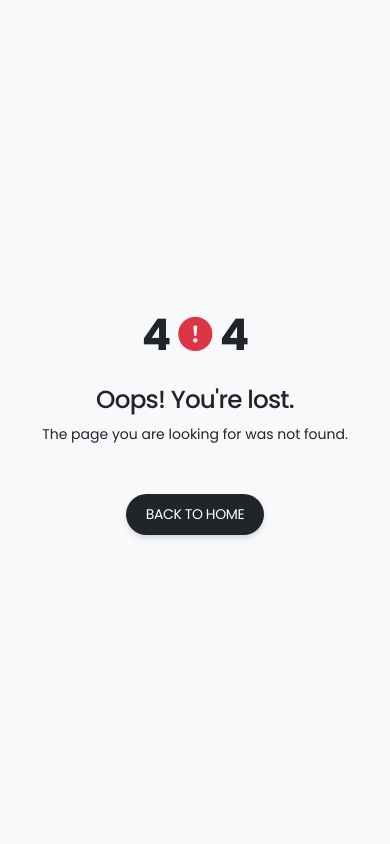
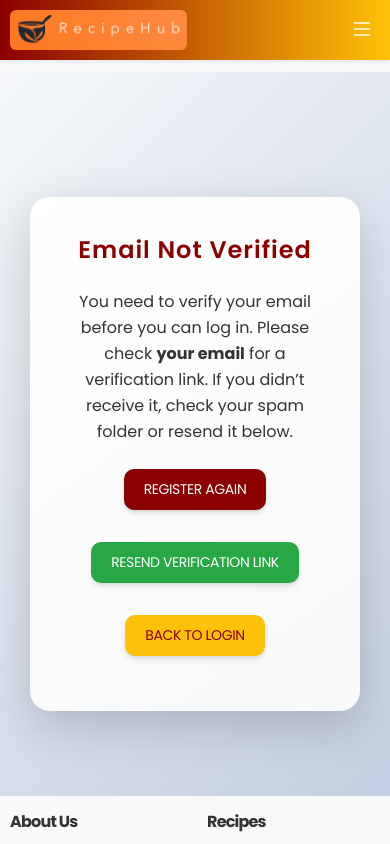
Before and after one commit to MostafizurSawon/Python-react-fullstack, a React (Vite) app in the folder react/recipehub/: page /not-verified in a window 390 px wide. Before the commit this address had no page. Shown: the top 844 px of the page. Built offline with nearby package versions, Linux system fonts and the light colour scheme.

Commit message:
responsiveness fixed, email verify fixed

```diff
--- a/react/recipehub/src/App.jsx
+++ b/react/recipehub/src/App.jsx
@@ -26,6 +26,7 @@ import AllUsers from "./partials/AllUsers";
 import UserProfile from "./partials/UserProfile";
 import UserInfo from "./partials/UserInfo";
 import UserMessages from "./partials/UserMessages";
+import NotVerifiedPage from "./pages/NotVerifiedPage"; // Added import
 
 function App() {
   return (
@@ -40,6 +41,7 @@ function App() {
           <Route path="/set-new-password" element={<SetPasswordPage />} />
           <Route path="/logout" element={<LogoutPage />} />
           <Route path="/recipes/:id" element={<RecipeDetail />} />
+          <Route path="/not-verified" element={<NotVerifiedPage />} /> {/* Added route */}
 
           {/* Protected Routes */}
           <Route element={<ProtectedRoute />}>
@@ -47,7 +49,7 @@ function App() {
               <Route path="index/" element={<DashboardIndexPage />} />
               <Route path="update-profile/" element={<ProfilePage />} />
               <Route path="users/" element={<AllUsers />} />
-              <Route path="messages/" element={<UserMessages/>} />
+              <Route path="messages/" element={<UserMessages />} />
               <Route path="users/:email" element={<UserProfile />} />
               <Route path="user-info/" element={<UserInfo />} />
               <Route path="add-recipe/" element={<RecipeForm />} />
--- a/react/recipehub/src/pages/Home.jsx
+++ b/react/recipehub/src/pages/Home.jsx
@@ -59,13 +59,24 @@ function Home() {
   if (loading) return <Loading />;
 
   return (
-    <div className="my-5 pt-5">
+    <div className="my-3">
       <div className="container">
-        <h1 className="mb-4" style={{ fontSize: '2.5rem', fontWeight: '700', color: '#2c3e50', textAlign: 'center' }}>
-          Trending Recipes
-        </h1>
+      <h1
+        className="mb-4"
+        style={{
+          fontSize: '2.5rem',
+          fontWeight: '700',
+          background: 'linear-gradient(to right, #ff5733, #ffb733)', // Gradient matching the nav bar
+          WebkitBackgroundClip: 'text', // Clips the background to the text (for Webkit browsers)
+          backgroundClip: 'text', // Standard property for background clipping
+          color: 'transparent', // Makes the text transparent so the gradient shows through
+          textAlign: 'center',
+        }}
+      >
+        Trending Recipes
+      </h1>
         {recipes.length > 0 ? (
-          <Slider {...settings}>
+          <Slider {...settings} style={{ maxHeight: '400px', overflow: 'hidden' }}>
             {recipes.map(recipe => (
               <div key={recipe.id} className="p-3">
                 <Card
@@ -76,7 +87,7 @@ function Home() {
                     overflow: 'hidden',
                     background: 'linear-gradient(135deg, #ffffff, #f8f9fa)',
                     cursor: 'pointer',
-                    transition: 'transform 0.3s',
+                    transition: 'transform 0.5s',
                   }}
                   onClick={() => navigate(`/recipes/${recipe.id}`)}
                   onMouseEnter={(e) => (e.currentTarget.style.transform = 'scale(1.05)')}
@@ -144,7 +155,7 @@ function Home() {
                         className="ms-2"
                         style={{ fontSize: '0.9rem', padding: '5px 10px', borderRadius: '10px' }}
                       >
-                        Total Reactions: {recipe.reaction_counts?.total || 0} {/* Updated to total */}
+                        Total Reactions: {recipe.reaction_counts?.total || 0}
                       </Badge>
                     </div>
                   </Card.Body>
@@ -153,7 +164,7 @@ function Home() {
             ))}
           </Slider>
         ) : (
-          <p className="text-center text-muted mt-4">No trending recipes available.</p>
+          <p className="text-center text-muted mt-4"><Loading /></p>
         )}
       </div>
     </div>
--- a/react/recipehub/src/pages/LoginPage.jsx
+++ b/react/recipehub/src/pages/LoginPage.jsx
@@ -16,7 +16,7 @@ const LoginPage = () => {
   const [email, setEmail] = useState("");
   const [password, setPassword] = useState("");
   const [isDesktop, setIsDesktop] = useState(window.innerWidth > 1024);
-  const [isLoading, setIsLoading] = useState(false); // New state for loading
+  const [isLoading, setIsLoading] = useState(false);
   const buttonRef = useRef(null);
   const lastMoveTimeRef = useRef(0);
   const funnyAudioRef = useRef(null);
@@ -61,7 +61,7 @@ const LoginPage = () => {
 
     const debounceTimeout = setTimeout(() => {
       myaxios
-        .post("/accounts/validate-password/", { email, password })
+        .post("/accounts/validate-password/", { email, password })  // Updated endpoint
         .then((response) => {
           if (response.data.status === "valid") {
             setIsPasswordCorrect(true);
@@ -85,7 +85,7 @@ const LoginPage = () => {
             funnyAudioRef.current.play();
           }
         });
-    }, 1000); // Increased debounce time to 1000ms
+    }, 1000);
 
     return () => clearTimeout(debounceTimeout);
   }, [email, password, isDesktop]);
@@ -138,7 +138,6 @@ const LoginPage = () => {
       }
     };
 
-    // Only add the mousemove event listener on desktop devices
     if (isDesktop) {
       window.addEventListener("mousemove", handleMouseMove);
     }
@@ -151,29 +150,47 @@ const LoginPage = () => {
   }, [isPasswordCorrect, buttonPosition, isDesktop]);
 
   const handleSubmit = async (e) => {
-    e.preventDefault(); // Prevent default form submission behavior
+    e.preventDefault();
 
     const formdata = new FormData(e.target);
     const data = Object.fromEntries(formdata);
 
-    setIsLoading(true); // Start loading
+    setIsLoading(true);
     try {
-      const success = await login(data.email, data.password);
-      if (success) {
-        setTimeout(() => {
-          navigate("/dashboard/index/");
-        }, 500);
+      const response = await myaxios.post("/accounts/login/", {  // Updated endpoint
+        email: data.email,
+        password: data.password,
+      });
+
+      if (response.data.status === "success") {
+        const token = response.data.token;
+        const success = await login(data.email, data.password, token);  // Pass token to context
+        if (success) {
+          successToast("Login Successful!");
+          setTimeout(() => {
+            navigate("/dashboard/index/");
+          }, 500);
+        } else {
+          throw new Error("Context login failed");
+        }
+      } else if (response.data.status === "unverified") {
+        errorToast(response.data.message);
+        navigate("/not-verified", { state: { email: data.email } });  // Redirect to not verified page
       } else {
-        setErrorFields(["email", "password"]);
-        setIsPasswordCorrect(false);
+        throw new Error(response.data.message || "Invalid Credentials");
       }
     } catch (error) {
       console.error("Login error ->", error);
       setErrorFields(["email", "password"]);
       setIsPasswordCorrect(false);
-      errorToast("Failed to log in. Please check your email and password.");
+      if (error.response?.data?.status === "unverified") {
+        errorToast(error.response.data.message);
+        navigate("/not-verified", { state: { email: data.email } });
+      } else {
+        errorToast("Failed to log in. Please check your email and password.");
+      }
     } finally {
-      setIsLoading(false); // Stop loading
+      setIsLoading(false);
     }
   };
 
@@ -264,7 +281,7 @@ const LoginPage = () => {
                 ref={buttonRef}
                 type="submit"
                 className={`btn ${isDesktop && !isPasswordCorrect ? "wobble" : ""}`}
-                disabled={isLoading} // Disable button while loading
+                disabled={isLoading}
                 style={{
                   background:
                     "linear-gradient(90deg, #8B0000 0%, #FFC107 100%)",
--- a/react/recipehub/src/pages/LogoutPage.jsx
+++ b/react/recipehub/src/pages/LogoutPage.jsx
@@ -1,4 +1,3 @@
-// src/pages/LogoutPage.jsx
 import { useEffect } from "react";
 import { useUser } from "../context/UserContext";
 
--- a/react/recipehub/src/pages/MainSection.css
+++ b/react/recipehub/src/pages/MainSection.css
@@ -26,7 +26,7 @@
 /* Style the label to include a custom checkbox */
 .custom-checkbox .form-check-label {
   position: relative;
-  padding-left: 60px; /* Increased padding to add more space between checkmark and text */
+  padding-left: 40px; /* Reduced for better balance, adjusted per breakpoint */
   color: #34495e;
   cursor: pointer;
   font-weight: 500;
@@ -62,11 +62,11 @@
   top: 50%;
   transform: translateY(-50%);
   color: #fff;
-  font-size: 14px;
+  font-size: 0.9em; /* Scale with checkbox size */
   font-weight: bold;
 }
 
-/* Focus state */
+/* Focus state for accessibility */
 .custom-checkbox .form-check-input:focus + .form-check-label::before {
   box-shadow: 0 0 0 0.2rem rgba(231, 76, 18, 0.25);
 }
@@ -123,18 +123,69 @@
   }
 
   .custom-checkbox .form-check-label {
-    padding-left: 35px; /* Slightly less padding on mobile for better fit */
+    padding-left: 32px; /* Slightly less padding on mobile for better fit */
+  }
+
+  .custom-checkbox .form-check-label::before {
+    width: 1.1em;
+    height: 1.1em;
+  }
+
+  .custom-checkbox .form-check-input:checked + .form-check-label::after {
+    left: 4px;
+    font-size: 0.85em; /* Slightly smaller checkmark for mobile */
   }
 }
 
-/* Ensure the category list is scrollable */
+/* Ensure proper spacing for smaller screens */
+@media (max-width: 576px) {
+  .custom-checkbox-wrapper {
+    padding: 6px 10px;
+  }
+
+  .custom-checkbox .form-check-label {
+    padding-left: 28px; /* Further reduce padding on smaller screens */
+  }
+
+  .custom-checkbox .form-check-label::before {
+    width: 1em;
+    height: 1em;
+  }
+
+  .custom-checkbox .form-check-input:checked + .form-check-label::after {
+    left: 4px;
+    font-size: 0.8em; /* Even smaller checkmark for smaller screens */
+  }
+}
+
+/* Ensure the category list is scrollable with custom scrollbar */
 .category-list {
   max-height: 60vh;
   overflow-y: auto;
   padding-right: 5px; /* Prevent scrollbar overlap */
 }
 
-/* Filter panel styles for DashboardIndexPage */
+/* Custom scrollbar for category list */
+.category-list::-webkit-scrollbar {
+  width: 6px;
+}
+
+.category-list::-webkit-scrollbar-track {
+  background: #f1f1f1;
+  border-radius: 10px;
+}
+
+.category-list::-webkit-scrollbar-thumb {
+  background: #e74c12;
+  border-radius: 10px;
+}
+
+.category-list::-webkit-scrollbar-thumb:hover {
+  background: #c0392b;
+}
+
+/* Filter panel styles (consolidated) */
+.filter-panel,
 .p-3.border.rounded {
   background: linear-gradient(135deg, #f8f9fa 0%, #e9ecef 100%);
   box-shadow: 0 4px 15px rgba(0, 0, 0, 0.1);
@@ -143,17 +194,20 @@
   border: 1px solid #dee2e6;
 }
 
+.filter-panel h5,
 .p-3.border.rounded h5 {
   font-weight: 600;
   color: #2c3e50;
   margin-bottom: 15px;
 }
 
+.filter-panel .form-check,
 .p-3.border.rounded .form-check {
   cursor: pointer;
   margin-bottom: 10px;
 }
 
+.filter-panel .form-check-label,
 .p-3.border.rounded .form-check-label {
   color: #34495e;
   padding-left: 25px;
@@ -179,13 +233,20 @@
   }
 }
 
-/* Staggered animation for recipe cards */
+/* Staggered animation for recipe cards (dynamic delay) */
 #main-section.animate-on-scroll .custom-card {
   opacity: 0;
   transform: translateY(20px);
   animation: fadeInUp 0.5s ease-out forwards;
 }
 
+/* Dynamic delay for all cards */
+#main-section.animate-on-scroll .custom-card {
+  animation-delay: calc(0.1s * var(--card-index));
+}
+
+/* Fallback for older browsers */
+@supports not (animation-delay: calc(0.1s * var(--card-index))) {
   #main-section.animate-on-scroll .custom-card:nth-child(1) {
     animation-delay: 0.1s;
   }
@@ -194,6 +255,14 @@
   }
   #main-section.animate-on-scroll .custom-card:nth-child(3) {
     animation-delay: 0.3s;
+  }
+  #main-section.animate-on-scroll .custom-card:nth-child(4) {
+    animation-delay: 0.4s;
+  }
+  #main-section.animate-on-scroll .custom-card:nth-child(5) {
+    animation-delay: 0.5s;
+  }
+  /* Add more as needed */
 }
 
 @keyframes fadeInUp {
@@ -220,15 +289,41 @@
   overflow: hidden;
 }
 
+/* Adjust the InputGroup.Text to add more space after the icon */
+.input-group .input-group-text {
+  padding-right: 20px; /* Increase the right padding to create space */
+}
+
+/* Ensure the FormControl has enough left padding to separate the placeholder text */
+.input-group .form-control {
+  padding-left: 16px; /* Ensure enough space for the placeholder text */
+}
+
+/* Add margin to the search icon for extra spacing */
+.input-group .bi-search {
+  margin-right: 8px; /* Add a small margin to the right of the icon */
+}
+
+/* Fine-tune for smaller screens */
 @media (max-width: 576px) {
+  .input-group .input-group-text {
+    padding: 8px 12px; /* Match the reduced padding for smaller screens */
+    padding-right: 16px; /* Still ensure enough space after the icon */
+  }
+
   .input-group .form-control {
     font-size: 0.9rem;
     padding: 8px 12px;
+    padding-left: 14px;
   }
 
   .input-group .btn {
     padding: 8px 12px;
     font-size: 0.9rem;
+  }
+
+  .search-sm{
+    display: none;
   }
 }
 
@@ -276,6 +371,7 @@
     padding-left: 10px;
     padding-right: 10px;
   }
+
 }
 
 /* Image overlay for recipe cards */
@@ -292,24 +388,3 @@
   background: linear-gradient(to bottom, rgba(0, 0, 0, 0.1), rgba(0, 0, 0, 0.3));
   pointer-events: none;
 }
-
-/* Ensure proper spacing for smaller screens */
-@media (max-width: 576px) {
-  .custom-checkbox-wrapper {
-    padding: 6px 10px;
-  }
-
-  .custom-checkbox .form-check-label {
-    padding-left: 30px; /* Further reduce padding on smaller screens */
-  }
-
-  .custom-checkbox .form-check-label::before {
-    width: 1em;
-    height: 1em;
-  }
-
-  .custom-checkbox .form-check-input:checked + .form-check-label::after {
-    left: 4px;
-    font-size: 12px;
-  }
-}
--- a/react/recipehub/src/pages/MainSection.jsx
+++ b/react/recipehub/src/pages/MainSection.jsx
@@ -148,7 +148,18 @@ function MainSection() {
 
   return (
     <div className="container my-4" ref={sectionRef} id="main-section">
-      <h1 className="text-center mb-5" style={{ fontWeight: 'bold', color: '#2c3e50', fontSize: 'clamp(2rem, 5vw, 2.5rem)' }}>
+      <h1
+        className="mb-4"
+        style={{
+          fontSize: '2.5rem',
+          fontWeight: '700',
+          background: 'linear-gradient(to right, #ff5733, #ffb733)',
+          WebkitBackgroundClip: 'text',
+          backgroundClip: 'text',
+          color: 'transparent',
+          textAlign: 'center',
+        }}
+      >
         Our Recipes
       </h1>
       <div className="main-section-wrapper">
@@ -195,7 +206,7 @@ function MainSection() {
           <div className="col-12 col-md-9 recipe-content">
             <InputGroup className="my-3">
               <InputGroup.Text style={{ background: 'none', border: 'none', padding: '10px 16px' }}>
-                <i className="bi bi-search" style={{ color: '#34495e' }}></i>
+                <i className="bi bi-search search-sm" style={{ color: '#34495e' }}></i>
               </InputGroup.Text>
               <FormControl
                 ref={searchInputRef}
@@ -204,7 +215,7 @@ function MainSection() {
                 onChange={handleSearchChange}
                 onFocus={handleSearchFocus}
                 aria-label="Search recipes"
-                style={{ border: 'none', padding: '10px 16px' }}
+                style={{ border: 'none', padding: '10px 16px' }} className=""
               />
               <Button
                 variant="success"
--- /dev/null
+++ b/react/recipehub/src/pages/NotVerifiedPage.jsx
@@ -0,0 +1,170 @@
+import { Link, useLocation } from "react-router-dom";
+import { useState, useEffect } from "react";
+import myaxios from "../utils/myaxios";
+import { errorToast, successToast } from "../utils/toast";
+import Navbar from "./Navbar";
+import Footer from "./Footer";
+import "./secure.css";
+
+const NotVerifiedPage = () => {
+  const location = useLocation();
+  const email = location.state?.email || "your email";
+  const [isLoading, setIsLoading] = useState(false);
+  const [cooldown, setCooldown] = useState(0); // Cooldown in seconds
+  const COOLDOWN_SECONDS = 300; // 5 minutes
+
+  // Countdown timer for cooldown
+  useEffect(() => {
+    if (cooldown > 0) {
+      const timer = setInterval(() => {
+        setCooldown((prev) => prev - 1);
+      }, 1000);
+      return () => clearInterval(timer);
+    }
+  }, [cooldown]);
+
+  const handleResendVerification = async () => {
+    setIsLoading(true);
+    try {
+      const response = await myaxios.post("/users/resend-verification/", { email });
+      if (response.data.status === "success") {
+        successToast(response.data.message || "Verification link resent successfully!");
+        setCooldown(COOLDOWN_SECONDS); // Start 5-minute cooldown
+      } else {
+        throw new Error(response.data.message || "Failed to resend verification link.");
+      }
+    } catch (error) {
+      console.error("Resend verification error ->", error);
+      const errorMessage = error.response?.data?.message || "Failed to resend verification link.";
+      if (error.response?.data?.status === "cooldown") {
+        const remaining = error.response.data.remaining || COOLDOWN_SECONDS;
+        setCooldown(remaining); // Set remaining time from backend
+      }
+      errorToast(errorMessage);
+    } finally {
+      setIsLoading(false);
+    }
+  };
+
+  const formatCooldown = (seconds) => {
+    const minutes = Math.floor(seconds / 60);
+    const secs = seconds % 60;
+    return `${minutes}:${secs < 10 ? "0" : ""}${secs}`;
+  };
+
+  return (
+    <>
+      <Navbar />
+      <div
+        className="container-fluid d-flex justify-content-center align-items-center"
+        style={{
+          background: "linear-gradient(135deg, #f5f7fa 0%, #c3cfe2 100%)",
+          minHeight: "calc(100vh - 120px)",
+          paddingTop: "80px",
+          paddingBottom: "40px",
+        }}
+      >
+        <div
+          className="card p-4 shadow-lg text-center"
+          style={{
+            maxWidth: "500px",
+            width: "90%",
+            borderRadius: "20px",
+            border: "none",
+            backgroundColor: "#fff",
+            boxShadow: "0 10px 30px rgba(0, 0, 0, 0.1)",
+          }}
+        >
+          <div className="card-body">
+            <h4
+              className="mb-4"
+              style={{
+                color: "#8B0000",
+                fontWeight: "600",
+                letterSpacing: "1px",
+              }}
+            >
+              Email Not Verified
+            </h4>
+            <p className="mb-4" style={{ fontSize: "16px", color: "#333" }}>
+              You need to verify your email before you can log in. Please check{" "}
+              <strong>{email}</strong> for a verification link. If you didn’t
+              receive it, check your spam folder or resend it below.
+            </p>
+            <div className="d-flex justify-content-center gap-3 flex-wrap">
+              <Link
+                to="/register"
+                className="btn"
+                style={{
+                  background: "#8B0000",
+                  color: "#fff",
+                  padding: "10px 20px",
+                  borderRadius: "10px",
+                  textDecoration: "none",
+                  transition: "background 0.3s ease",
+                }}
+                onMouseEnter={(e) => (e.target.style.background = "#FFC107")}
+                onMouseLeave={(e) => (e.target.style.background = "#8B0000")}
+              >
+                Register Again
+              </Link>
+              <button
+                onClick={handleResendVerification}
+                className="btn"
+                disabled={isLoading || cooldown > 0}
+                style={{
+                  background: "#28a745",
+                  color: "#fff",
+                  padding: "10px 20px",
+                  borderRadius: "10px",
+                  transition: "background 0.3s ease",
+                  opacity: cooldown > 0 ? 0.6 : 1,
+                }}
+                onMouseEnter={(e) =>
+                  !isLoading && cooldown === 0 && (e.target.style.background = "#218838")
+                }
+                onMouseLeave={(e) =>
+                  !isLoading && cooldown === 0 && (e.target.style.background = "#28a745")
+                }
+              >
+                {isLoading ? (
+                  <>
+                    <span
+                      className="spinner-border spinner-border-sm me-2"
+                      role="status"
+                      aria-hidden="true"
+                    ></span>
+                    Sending...
+                  </>
+                ) : cooldown > 0 ? (
+                  `Resend in ${formatCooldown(cooldown)}`
+                ) : (
+                  "Resend Verification Link"
+                )}
+              </button>
+              <Link
+                to="/login"
+                className="btn"
+                style={{
+                  background: "#FFC107",
+                  color: "#8B0000",
+                  padding: "10px 20px",
+                  borderRadius: "10px",
+                  textDecoration: "none",
+                  transition: "background 0.3s ease",
+                }}
+                onMouseEnter={(e) => (e.target.style.background = "#8B0000")}
+                onMouseLeave={(e) => (e.target.style.background = "#FFC107")}
+              >
+                Back to Login
+              </Link>
+            </div>
+          </div>
+        </div>
+      </div>
+      <Footer />
+    </>
+  );
+};
+
+export default NotVerifiedPage;
--- a/react/recipehub/src/pages/RegisterPage.jsx
+++ b/react/recipehub/src/pages/RegisterPage.jsx
@@ -54,11 +54,12 @@ const RegisterPage = () => {
     setErrors({});
 
     myaxios
-      .post("accounts/register/", formData)
+      .post("accounts/register/", formData)  // Updated endpoint to match Project 2
       .then((response) => {
         if (response.data.status === "success") {
-          successToast("Registered Successfully!");
-          navigate("/login");
+          successToast(response.data.message);  // Show "Please check your email to verify your account."
+          // Optionally, navigate to a verification pending page or stay on the register page
+          // navigate("/login");  // Comment out or delay until verification
         } else {
           errorToast("Registration Failed!");
         }
@@ -68,15 +69,15 @@ const RegisterPage = () => {
           const errorData = error.response.data;
           if (errorData.message === "User Registration failed!") {
             // Handle specific field errors from the backend
-            const backendErrors = errorData.message || {};
+            const backendErrors = errorData.errors || {};  // Adjusted to match backend response structure
             setErrors(backendErrors);
             if (backendErrors.email) {
-              errorToast(backendErrors.email || "Email already exists!");
+              errorToast(backendErrors.email[0] || "Email already exists!");  // Handle array of errors
             } else {
               errorToast("Registration Failed!");
             }
           } else {
-            errorToast("Registration Failed!");
+            errorToast(errorData.message || "Registration Failed!");
           }
         } else {
           errorToast("An error occurred. Please try again.");
--- a/react/recipehub/src/utils/myaxios.js
+++ b/react/recipehub/src/utils/myaxios.js
@@ -1,7 +1,7 @@
 import axios from "axios";
 
-let baseURL = "https://recipe-drf.onrender.com/";
-// let baseURL = "http://127.0.0.1:8000/";
+// let baseURL = "https://recipe-drf.onrender.com/";
+let baseURL = "http://127.0.0.1:8000/";
 
 const myaxios = axios.create({
   baseURL,
```
Lines whose indentation alone changed are shown as unchanged.
